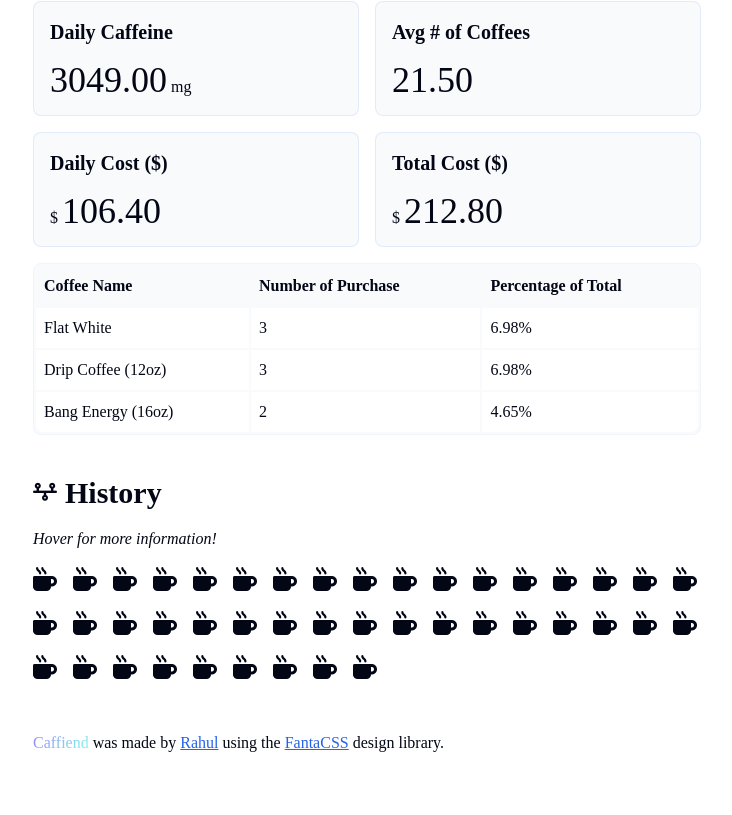
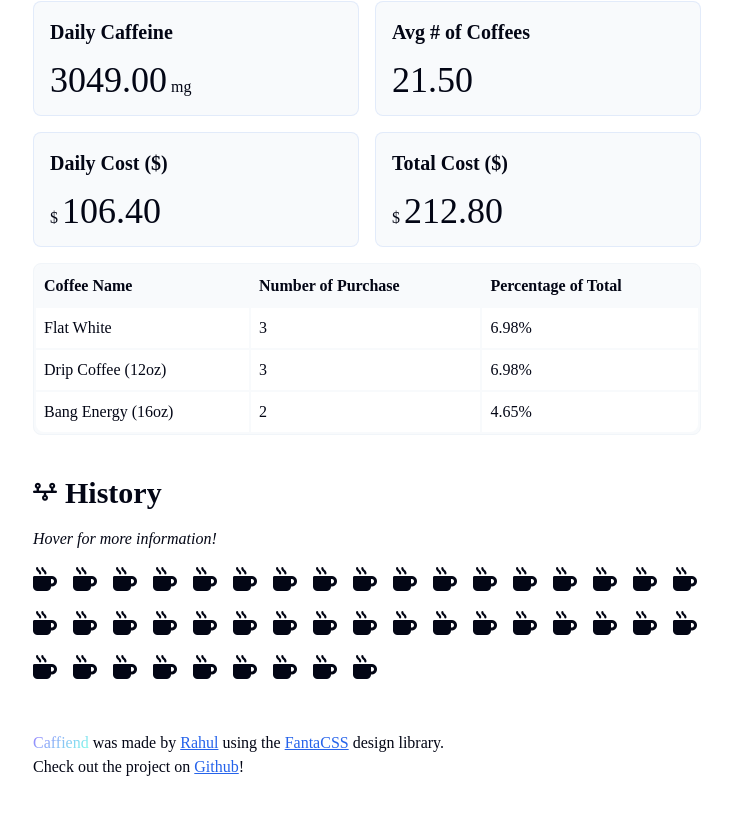
Before and after one commit to Rahul8320/Caffiend, a React (Vite) app: page / in a window 1280 px wide. Shown: the part 1335-2150 px from the top of the page, without its empty margins (273-1005 px from the left). Built offline with nearby package versions, Linux system fonts and the light colour scheme; a web font is replaced by a local one.

Commit message:
Add github link in footer

```diff
--- a/src/components/Layout.tsx
+++ b/src/components/Layout.tsx
@@ -30,6 +30,12 @@ function Layout({ children }: IProps) {
           FantaCSS
         </a>{" "}
         design library.
+        <br />
+        Check out the project on{" "}
+        <a href="https://github.com/Rahul8320/Caffiend" target="_blank">
+          Github
+        </a>
+        !
       </p>
     </footer>
   );
```
